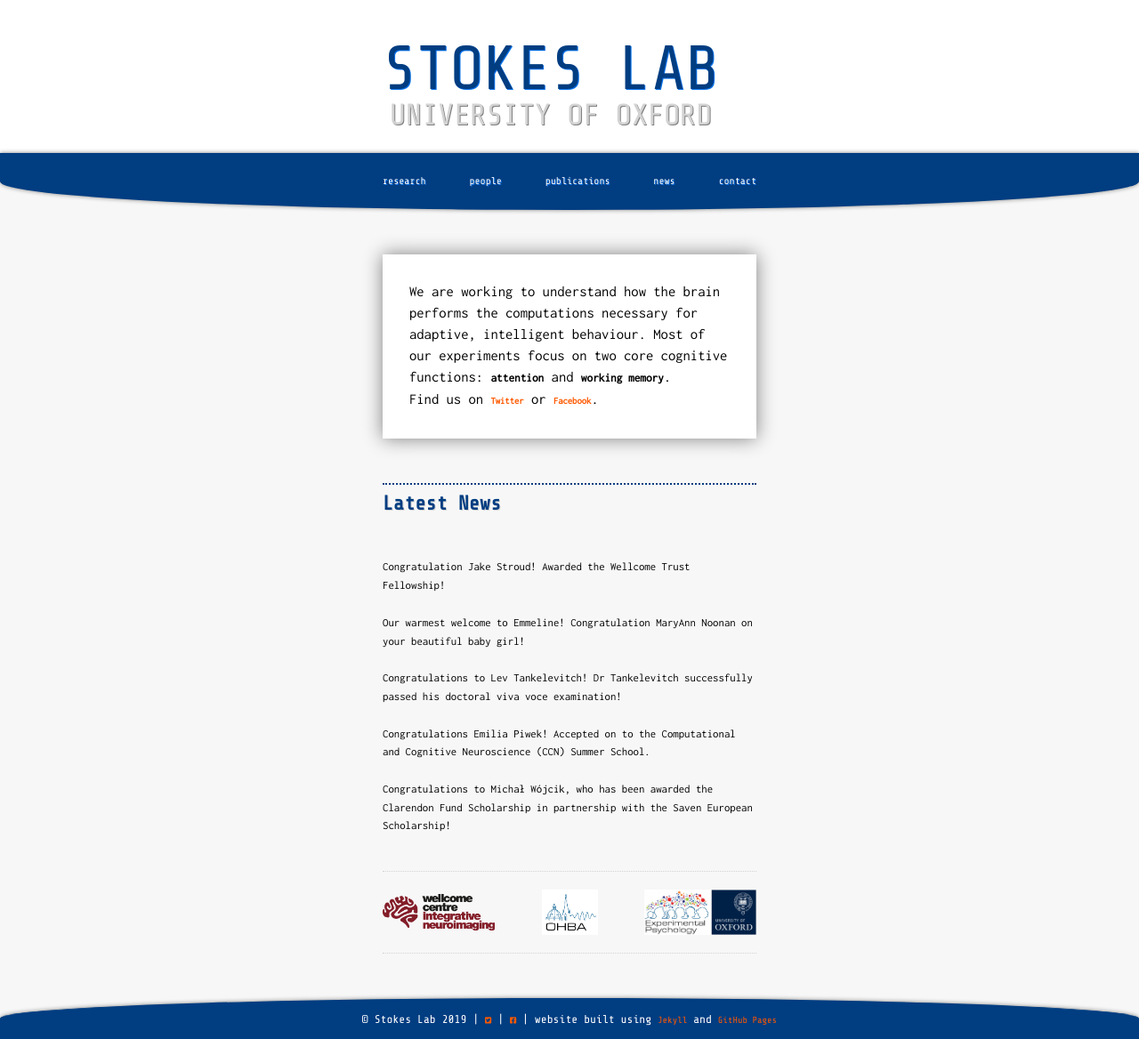
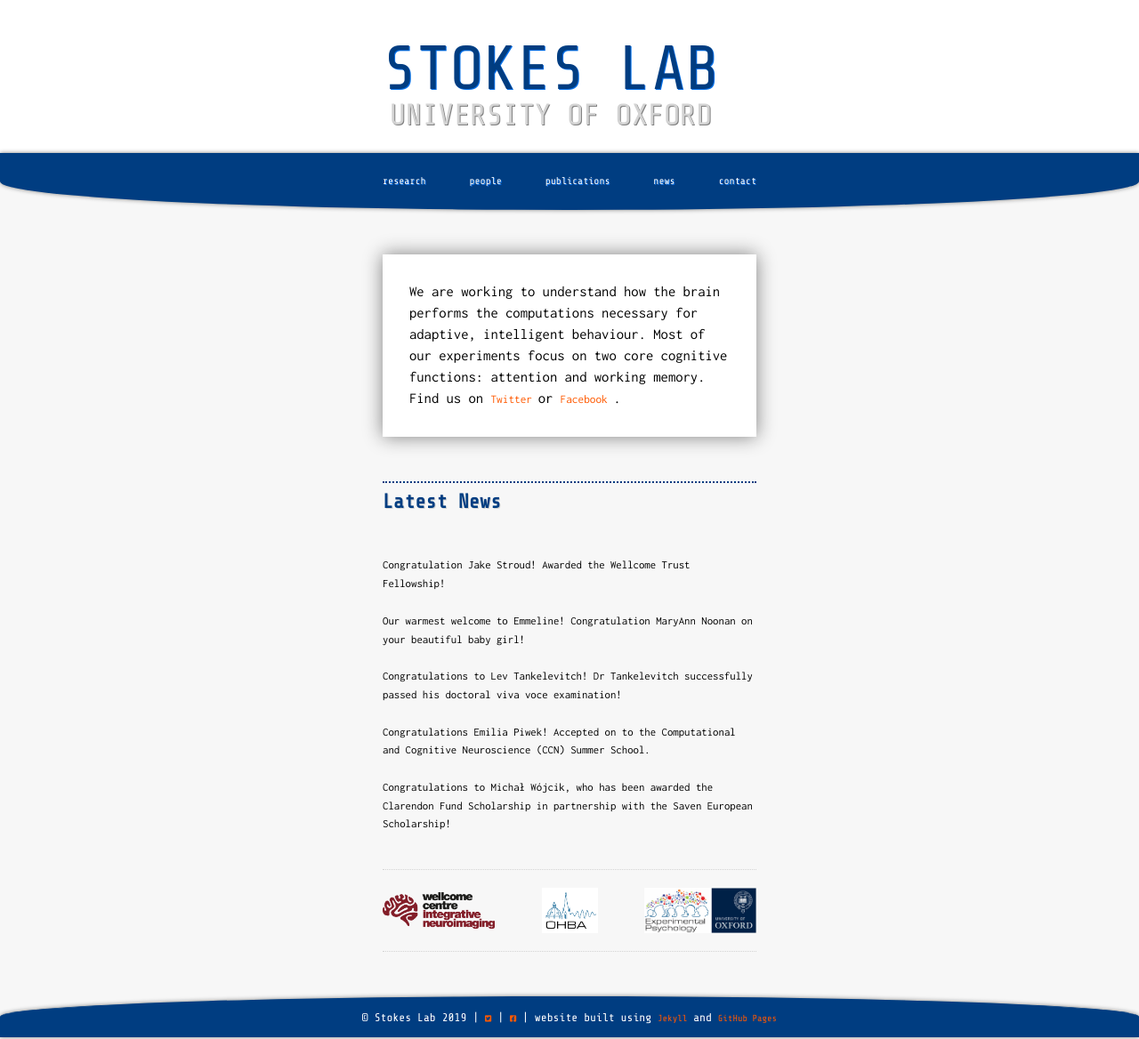
Before and after one commit to stokeslab/stokeslab.github.io, a Jekyll site: the page built from index.html, in a window 1280 px wide. Shown: the whole page at 89% size. Built offline with Jekyll 4.4.1, drawn with Linux system fonts in a browser that asks for light colours; nearby versions of some CDN libraries; some web fonts are replaced.

Commit message:
Update index.html

```diff
--- a/index.html
+++ b/index.html
@@ -5,7 +5,7 @@
 <div class="home-blurb-wrapper">
 	<!-- <div class="blurb-image"><img src="/images/blurb-image.jpg"></div> -->
 	<!-- <div class="blurb-image"><img src="/images/blurb-image_large.jpg"></div> -->
-	<div class="blurb">We are working to understand how the brain performs the computations necessary for adaptive, intelligent behaviour. Most of our experiments focus on two core cognitive functions: <b>attention</b> and <b>working memory</b>. <br> Find us on <a href="https://twitter.com/stokeslabox" target="_blank"><b>Twitter</b></a> or <a href="https://www.facebook.com/Attention-Working-Memory-Group-1153758644784999/?__tn__=kC-R&eid=ARD4igwWZPXx71zNExTqVRcPHgJWF9OzyfVVXspUXlRF8M4t7QDjzMHsitK3W9PtwK0wFcEGuqnDNgjL&hc_ref=ARR5gT3rsJtKbDgfeelq5rNu2RfBlf5aQR5VyHM566H6ULeCg1DBJlcZlelbICf5NS0&fref=nf" target="_blank"><b>Facebook</b></a>.
+	<div class="blurb">We are working to understand how the brain performs the computations necessary for adaptive, intelligent behaviour. Most of our experiments focus on two core cognitive functions: attention and working memory. <br> Find us on <a href="https://twitter.com/stokeslabox" target="_blank"> Twitter </a> or <a href="https://www.facebook.com/Attention-Working-Memory-Group-1153758644784999/?__tn__=kC-R&eid=ARD4igwWZPXx71zNExTqVRcPHgJWF9OzyfVVXspUXlRF8M4t7QDjzMHsitK3W9PtwK0wFcEGuqnDNgjL&hc_ref=ARR5gT3rsJtKbDgfeelq5rNu2RfBlf5aQR5VyHM566H6ULeCg1DBJlcZlelbICf5NS0&fref=nf" target="_blank"> Facebook </a>.
 
 	<!-- <hr> <a href="{{ site.baseurl }}/research/"> <div class="menu-item">Learn more about our research</div> </a>-->
 	</div>
```
